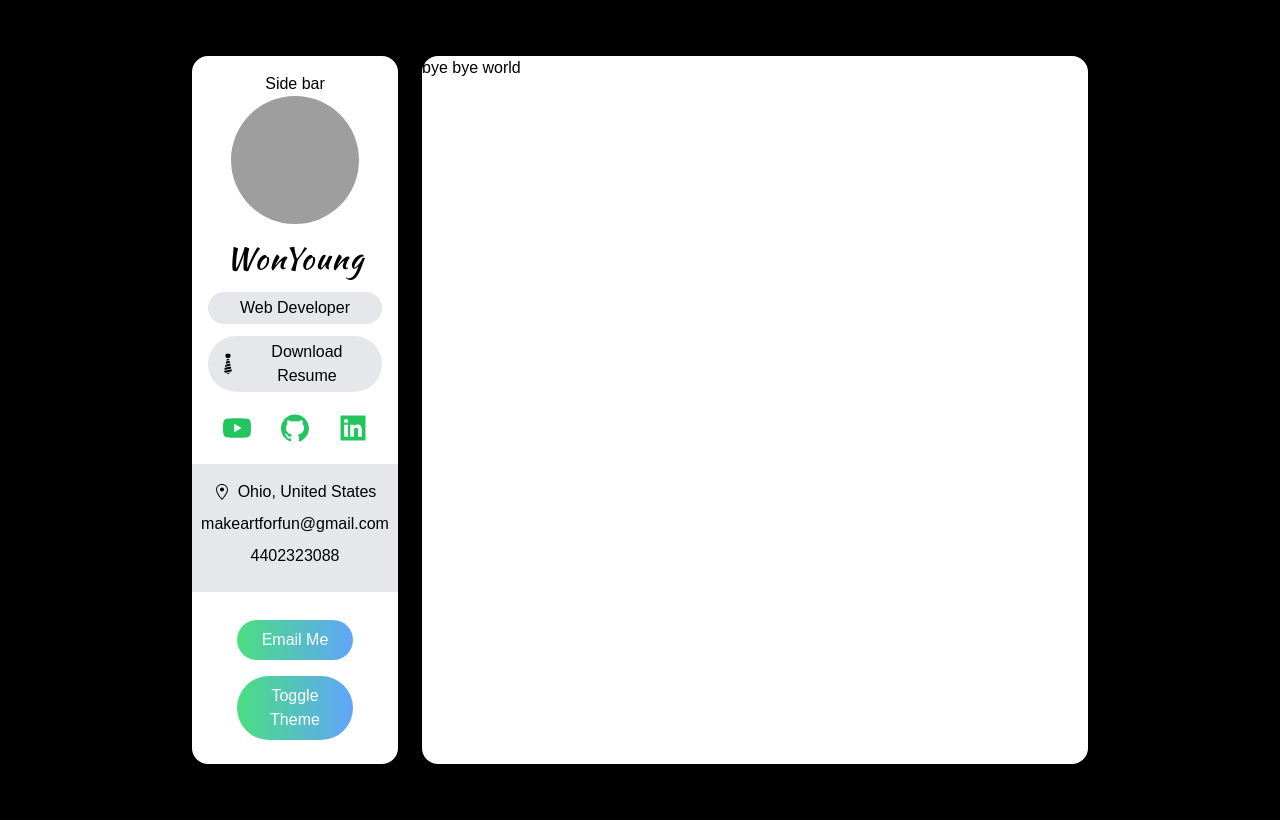
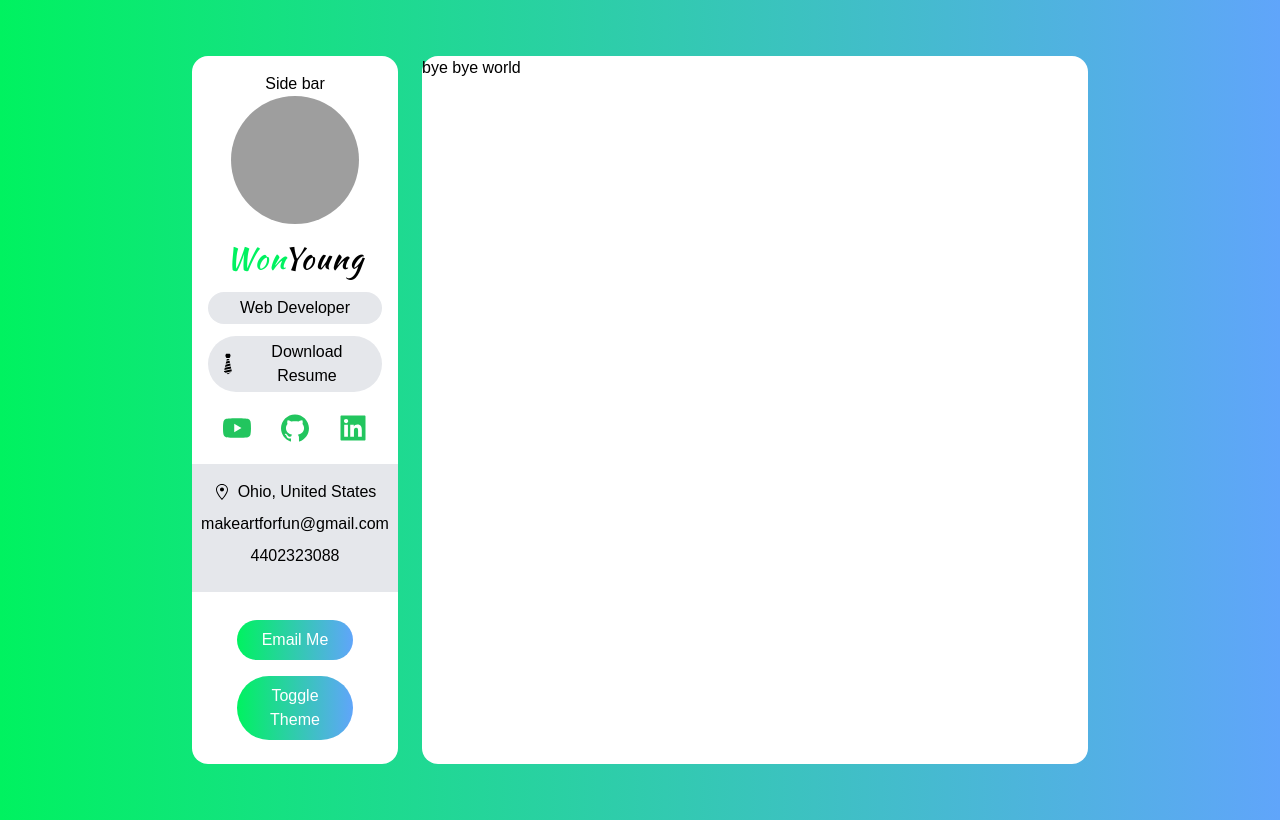
Before and after one commit to blossomou/portfolio, a Next.js app: page / in a window 1280 px wide. Built offline with nearby package versions, Linux system fonts and the light colour scheme; grey boxes are pictures that could not be loaded.

Commit message:
add custom green in tailwind css

```diff
--- a/components/Sidebar.tsx
+++ b/components/Sidebar.tsx
@@ -13,7 +13,7 @@ const Sidebar = () => {
       />
 
       <h3 className="my-4 text-3xl font-medium tracking-wider font-Kaushan">
-        <span>Won</span>
+        <span className="text-custom_green">Won</span>
         Young
       </h3>
 
@@ -48,8 +48,13 @@ const Sidebar = () => {
       </div>
 
       {/* EmailButton */}
-      <button className="w-8/12 px-5 py-2 my-2 text-white rounded-full bg-gradient-to-r from-green-400 to-blue-400">Email Me</button>
-      <button className="w-8/12 px-5 py-2 my-2 text-white rounded-full bg-gradient-to-r from-green-400 to-blue-400">Toggle Theme</button>
+      <button
+        className="w-8/12 px-5 py-2 my-2 text-white rounded-full bg-gradient-to-r from-custom_green to-blue-400 focus:outline-none"
+        onClick={() => window.open("mailto: qingou@gmail.com")}
+      >
+        Email Me
+      </button>
+      <button className="w-8/12 px-5 py-2 my-2 text-white rounded-full bg-gradient-to-r from-custom_green to-blue-400">Toggle Theme</button>
     </div>
   );
 };
--- a/pages/_app.tsx
+++ b/pages/_app.tsx
@@ -4,7 +4,7 @@ import Sidebar from '../components/Sidebar';
 
 function MyApp({ Component, pageProps }) {
   return (
-    <div className="grid grid-cols-12 gap-6 px-5 lg:px-48 my-14 ">
+    <div className="grid grid-cols-12 gap-6 px-5 lg:px-48 my-14 sm:px-20 md:px-32">
       <div className="col-span-12 p-4 text-center bg-white lg:col-span-3 rounded-2xl">
         Side bar
         <Sidebar />
--- a/pages/_document.tsx
+++ b/pages/_document.tsx
@@ -8,7 +8,7 @@ class MyDocument extends Document {
           <link rel="preconnect" href="https://fonts.googleapis.com" />
           <link href="https://fonts.googleapis.com/css2?family=Kaushan+Script&display=swap" rel="stylesheet" />
         </Head>
-        <body>
+        <body className="bg-gradient-to-r from-custom_green to-blue-400">
           <Main />
           <NextScript />
         </body>
--- a/tailwind.config.js
+++ b/tailwind.config.js
@@ -7,7 +7,13 @@ module.exports = {
     fontFamily: {
       'Kaushan': ['Kaushan Script'],
     },
-    extend: {},
+    extend: {
+      colors: {
+        custom_green: {
+          DEFAULT: '#00f260',
+        }
+      },
+    },
   },
   plugins: [],
 }
```
